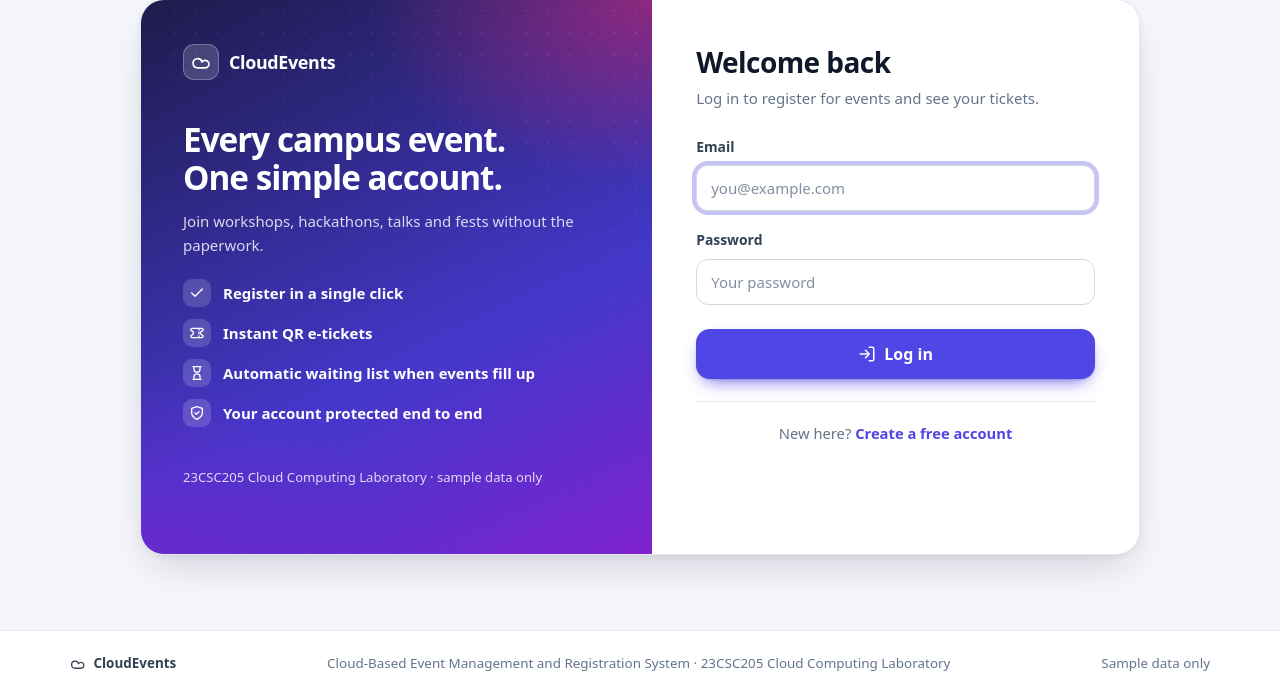
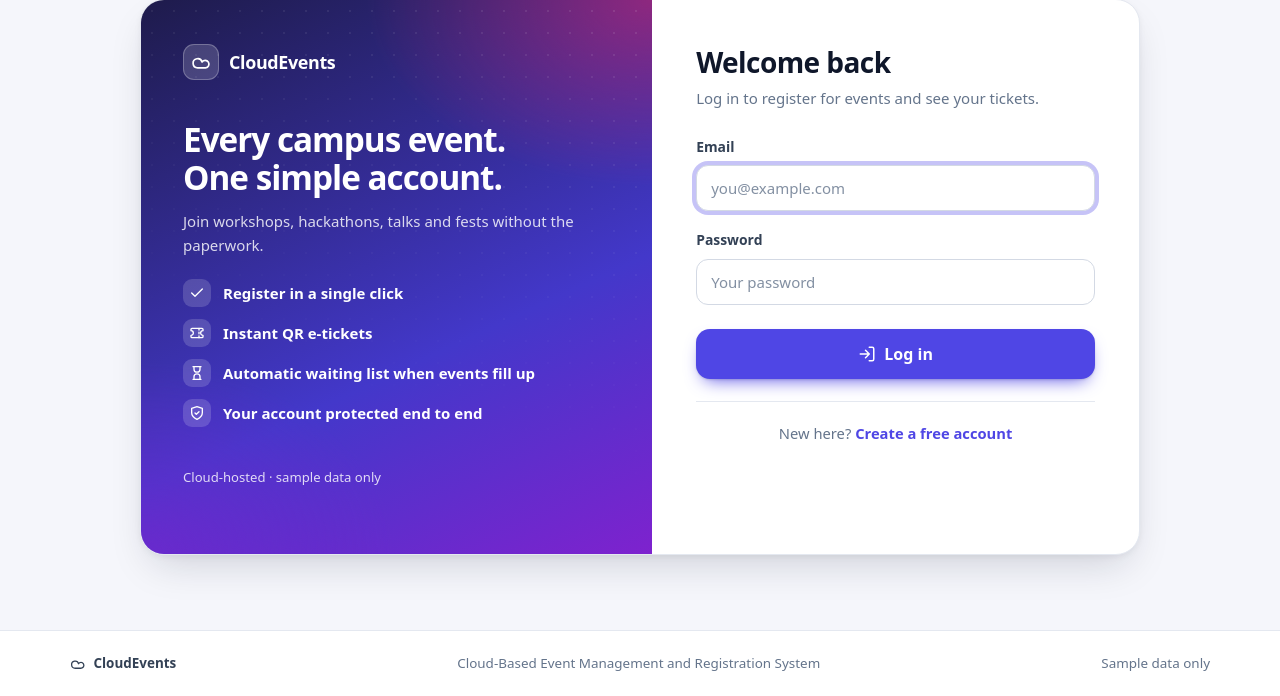
Before and after one commit to Rupa-2006/cloudevents, a Flask app: page /login?next=/admin/checkin in a window 1280 px wide. Shown: the part 104-800 px from the top of the page. Run offline with Flask 3, Linux system fonts and the light colour scheme.

Commit message:
Describe the app as a product, not coursework
Remove the course name and "mini-project" wording from the website
footer, the login/sign-up panel, the README and the app.py docstring.

```diff
--- a/app.py
+++ b/app.py
@@ -1,6 +1,6 @@
 """Cloud-Based Event Management and Registration System.
 
-23CSC205 Cloud Computing Laboratory mini-project.
+A cloud-hosted web service for publishing events and taking registrations.
 Flask application with four modules:
   1. Authentication and access control
   2. Event management (admin CRUD, search, filter, pagination)
--- a/templates/_auth_aside.html
+++ b/templates/_auth_aside.html
@@ -11,5 +11,5 @@
       <li><span class="tick">{{ icon('shield') }}</span>Your account protected end to end</li>
     </ul>
   </div>
-  <p class="auth-foot">23CSC205 Cloud Computing Laboratory · sample data only</p>
+  <p class="auth-foot">Cloud-hosted · sample data only</p>
 </aside>
--- a/templates/base.html
+++ b/templates/base.html
@@ -76,7 +76,7 @@
 <footer class="site-footer">
   <div class="container footer-inner">
     <span class="footer-brand">{{ icon('cloud') }}CloudEvents</span>
-    <span>Cloud-Based Event Management and Registration System · 23CSC205 Cloud Computing Laboratory</span>
+    <span>Cloud-Based Event Management and Registration System</span>
     <span>Sample data only</span>
   </div>
 </footer>
```
Also changed, not shown: README.md.
